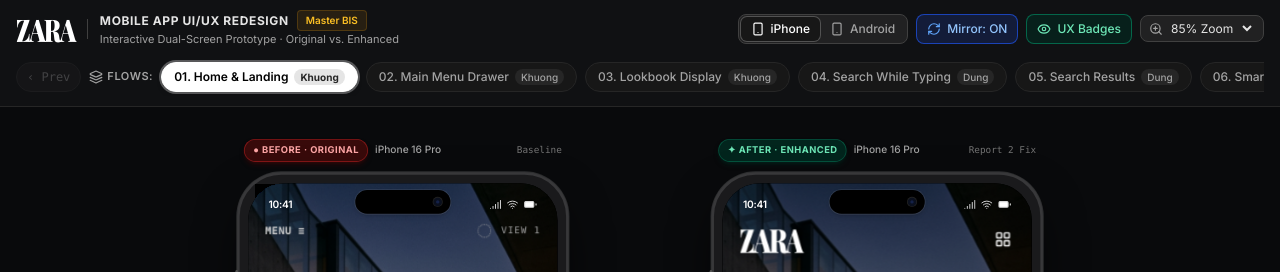
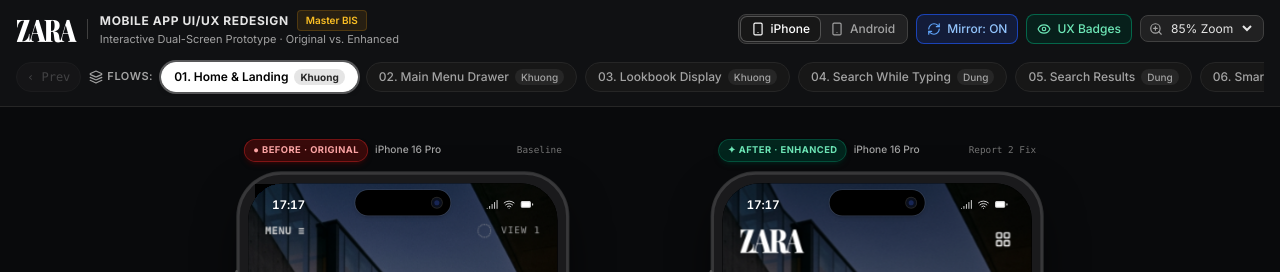
Before and after one commit to Dangtrunghieu2002/zara-mobile-redesign-prototype, a React (Vite) app: page / in a window 1280 px wide. Shown: the top 272 px of the page. Built offline with nearby package versions, Linux system fonts and the light colour scheme; a web font is replaced by a local one.

Commit message:
feat(status-bar): align typography to Apple HIG (14px clock, 11.5px island) and display real-time Vietnam time

```diff
--- a/src/components/DeviceFrame.jsx
+++ b/src/components/DeviceFrame.jsx
@@ -25,6 +25,29 @@ export const DeviceFrame = ({
   const [isRecentsOpen, setIsRecentsOpen] = useState(false);
   const [toastMessage, setToastMessage] = useState(null);
   const scrollContainerRef = React.useRef(null);
+
+  // Real-time Vietnam Time (Asia/Ho_Chi_Minh · UTC+7)
+  const getVietnamTime = () => {
+    try {
+      return new Intl.DateTimeFormat('en-GB', {
+        timeZone: 'Asia/Ho_Chi_Minh',
+        hour: '2-digit',
+        minute: '2-digit',
+        hour12: false,
+      }).format(new Date());
+    } catch {
+      return new Date().toLocaleTimeString('en-GB', { hour: '2-digit', minute: '2-digit', hour12: false });
+    }
+  };
+
+  const [vietnamTime, setVietnamTime] = useState(getVietnamTime);
+
+  useEffect(() => {
+    const timer = setInterval(() => {
+      setVietnamTime(getVietnamTime());
+    }, 1000);
+    return () => clearInterval(timer);
+  }, []);
 
   // Auto-close Recents overlay & smoothly reset scroll position on navigation
   useEffect(() => {
@@ -117,7 +140,7 @@ export const DeviceFrame = ({
         >
           {/* Status Bar: On Home screen, absolute transparent overlay for true edge-to-edge tràn viền under Dynamic Island */}
           <div
-            className={`w-full px-6 flex items-center justify-between text-[12px] font-medium z-40 pt-1.5 transition-colors duration-300 ${
+            className={`w-full px-6 flex items-center justify-between z-40 pt-1.5 transition-colors duration-300 ${
               currentScreenFlow === 'home'
                 ? 'absolute top-0 left-0 right-0 h-11 bg-transparent text-white drop-shadow pointer-events-none'
                 : isLightScreen
@@ -125,7 +148,10 @@ export const DeviceFrame = ({
                 : 'shrink-0 h-11 bg-black/90 backdrop-blur-md text-white'
             }`}
           >
-            <span className="font-semibold tracking-tight">10:41</span>
+            {/* Real-time Vietnam Clock (Apple HIG SF Pro: 14px Semibold Tabular) */}
+            <span className="text-[14px] font-semibold tracking-[-0.2px] tabular-nums select-none leading-none pl-1">
+              {vietnamTime}
+            </span>
 
             {/* iPhone Dynamic Island with Apple Live Activities */}
             {deviceType === 'iphone' && (
@@ -136,9 +162,9 @@ export const DeviceFrame = ({
                       handleRightAction('navigate', 'bag');
                     }
                   }}
-                  className={`h-7 rounded-full flex items-center justify-between px-2.5 shadow-md origin-center transition-all duration-300 ease-out select-none ${
+                  className={`h-[30px] rounded-full flex items-center justify-between px-2.5 shadow-md origin-center transition-all duration-300 ease-out select-none ${
                     variant === 'enhanced' && liveActivity
-                      ? 'w-52 bg-black text-white ring-1 ring-emerald-500/60 shadow-lg animate-island-live cursor-pointer'
+                      ? 'w-56 bg-black text-white ring-1 ring-emerald-500/60 shadow-lg animate-island-live cursor-pointer'
                       : isLightScreen
                       ? 'w-28 bg-black text-white ring-1 ring-black/10 shadow-sm'
                       : 'w-28 bg-black text-white ring-1 ring-white/10 shadow-md'
@@ -146,21 +172,21 @@ export const DeviceFrame = ({
                 >
                   {variant === 'enhanced' && liveActivity ? (
                     <>
-                      <div className="flex items-center gap-1.5 overflow-hidden pr-1">
-                        <div className="w-1.5 h-1.5 rounded-full bg-emerald-400 animate-pulse shrink-0" />
-                        <span className="text-[9px] font-bold text-white truncate font-sans">
+                      <div className="flex items-center gap-1.5 overflow-hidden pr-1.5">
+                        <div className="w-2 h-2 rounded-full bg-emerald-400 animate-pulse shrink-0 shadow-[0_0_8px_rgba(52,211,153,0.8)]" />
+                        <span className="text-[11.5px] font-semibold text-white truncate tracking-tight font-sans">
                           {liveActivity.title}
                         </span>
                       </div>
-                      <div className="w-2.5 h-2.5 rounded-full bg-[#0a0f1d] ring-1 ring-neutral-700/50 flex items-center justify-center shrink-0">
-                        <div className="w-1 h-1 rounded-full bg-blue-950/80" />
+                      <div className="w-3 h-3 rounded-full bg-[#0a0f1d] ring-1 ring-neutral-700/60 flex items-center justify-center shrink-0">
+                        <div className="w-1.5 h-1.5 rounded-full bg-blue-950" />
                       </div>
                     </>
                   ) : (
                     <>
                       <div className="w-2.5" />
-                      <div className="w-2.5 h-2.5 rounded-full bg-[#0a0f1d] ring-1 ring-neutral-700/50 flex items-center justify-center">
-                        <div className="w-1 h-1 rounded-full bg-blue-950/80" />
+                      <div className="w-3 h-3 rounded-full bg-[#0a0f1d] ring-1 ring-neutral-700/60 flex items-center justify-center">
+                        <div className="w-1.5 h-1.5 rounded-full bg-blue-950" />
                       </div>
                     </>
                   )}
@@ -178,7 +204,7 @@ export const DeviceFrame = ({
             )}
 
             {/* Status Icons */}
-            <div className={`flex items-center gap-1.5 transition-colors duration-300 ${isLightScreen ? 'text-neutral-900' : 'text-neutral-300'}`}>
+            <div className={`flex items-center gap-1.5 transition-colors duration-300 pr-1 ${isLightScreen ? 'text-neutral-900' : 'text-neutral-300'}`}>
               <Signal className="w-3.5 h-3.5" />
               <Wifi className="w-3.5 h-3.5" />
               <Battery className={`w-4 h-4 ${isLightScreen ? 'fill-neutral-900' : 'fill-white'}`} />
```
